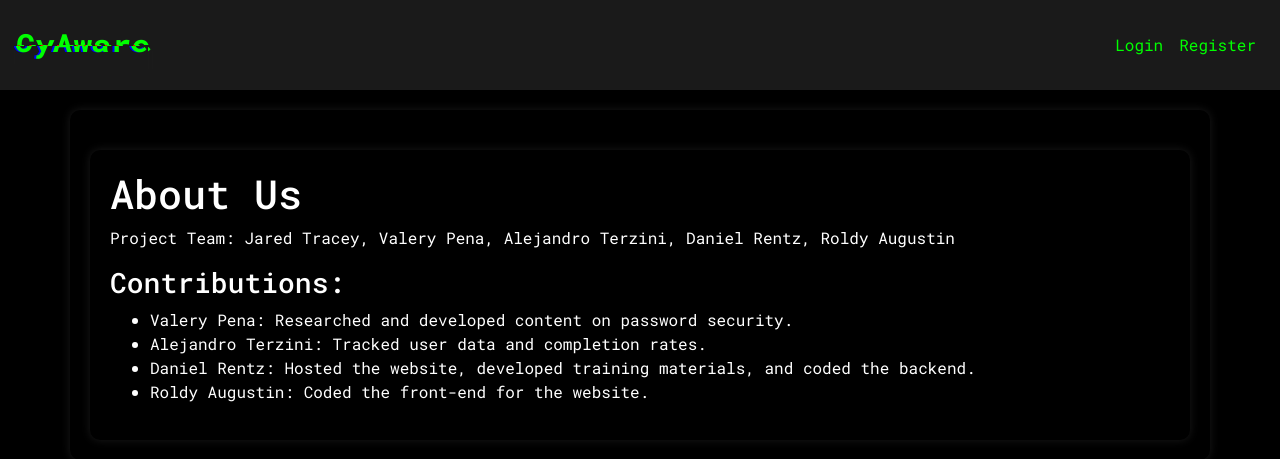
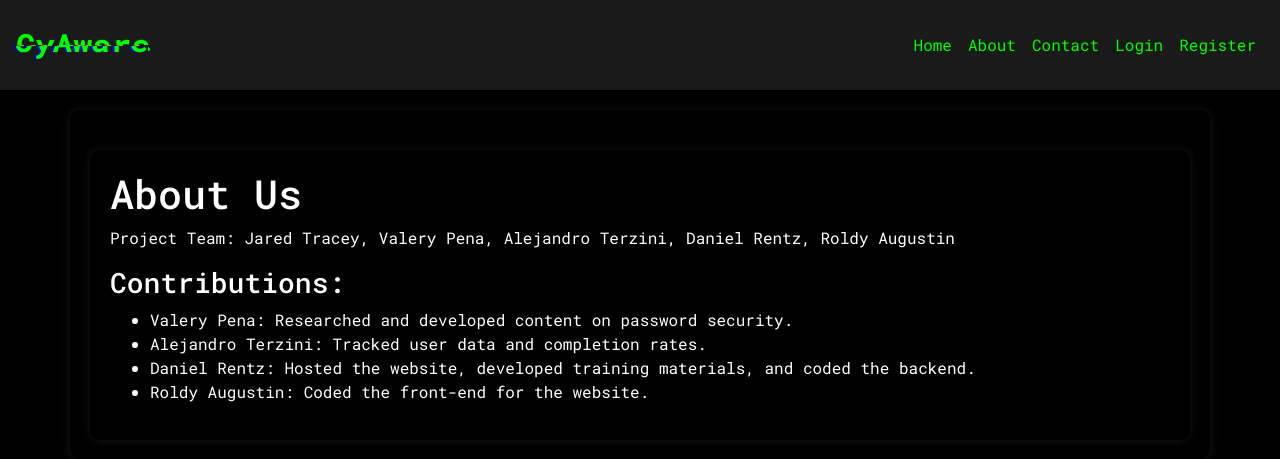
Before and after one commit to drent-z/cyaware, a Flask app: page /about in a window 1280 px wide. Shown: the top 459 px of the page. Run offline with Flask 3, Linux system fonts and the light colour scheme; some libraries are stand-ins or nearby versions.

Commit message:
fixed buttons streamlined pages

```diff
--- a/app/app.py
+++ b/app/app.py
@@ -18,15 +18,19 @@
     migrate.init_app(app, db)
     bcrypt.init_app(app)
 
-    from .models import User, QuizResult
+    from .models import User
 
     @app.route('/')
     def index():
         return render_template('index.html')
 
-    @app.route('/content')
-    def content():
-        return render_template('content.html')
+    @app.route('/about')
+    def about():
+        return render_template('about.html')
+
+    @app.route('/contact')
+    def contact():
+        return render_template('contact.html')
 
     @app.route('/quiz', methods=['GET', 'POST'])
     def quiz():
@@ -48,4 +52,15 @@
             return redirect(url_for('index'))
         return render_template('register.html')
 
+    @app.route('/login', methods=['GET', 'POST'])
+    def login():
+        if request.method == 'POST':
+            email = request.form['email']
+            password = request.form['password']
+            user = User.query.filter_by(email=email).first()
+            if user and bcrypt.check_password_hash(user.password_hash, password):
+                login_user(user)
+                return redirect(url_for('index'))
+        return render_template('login.html')
+
     return app
--- a/app/templates/layout.html
+++ b/app/templates/layout.html
@@ -86,6 +86,15 @@
             </button>
             <div class="collapse navbar-collapse" id="navbarNav">
                 <ul class="navbar-nav ml-auto">
+                    <li class="nav-item">
+                        <a class="nav-link" href="{{ url_for('index') }}">Home</a>
+                    </li>
+                    <li class="nav-item">
+                        <a class="nav-link" href="{{ url_for('about') }}">About</a>
+                    </li>
+                    <li class="nav-item">
+                        <a class="nav-link" href="{{ url_for('contact') }}">Contact</a>
+                    </li>
                     {% if current_user.is_authenticated %}
                         <li class="nav-item">
                             <a class="nav-link" href="{{ url_for('profile') }}">Profile</a>
```
Also changed, not shown: app/templates/index.html (+4 -4 lines), 2 other files.
